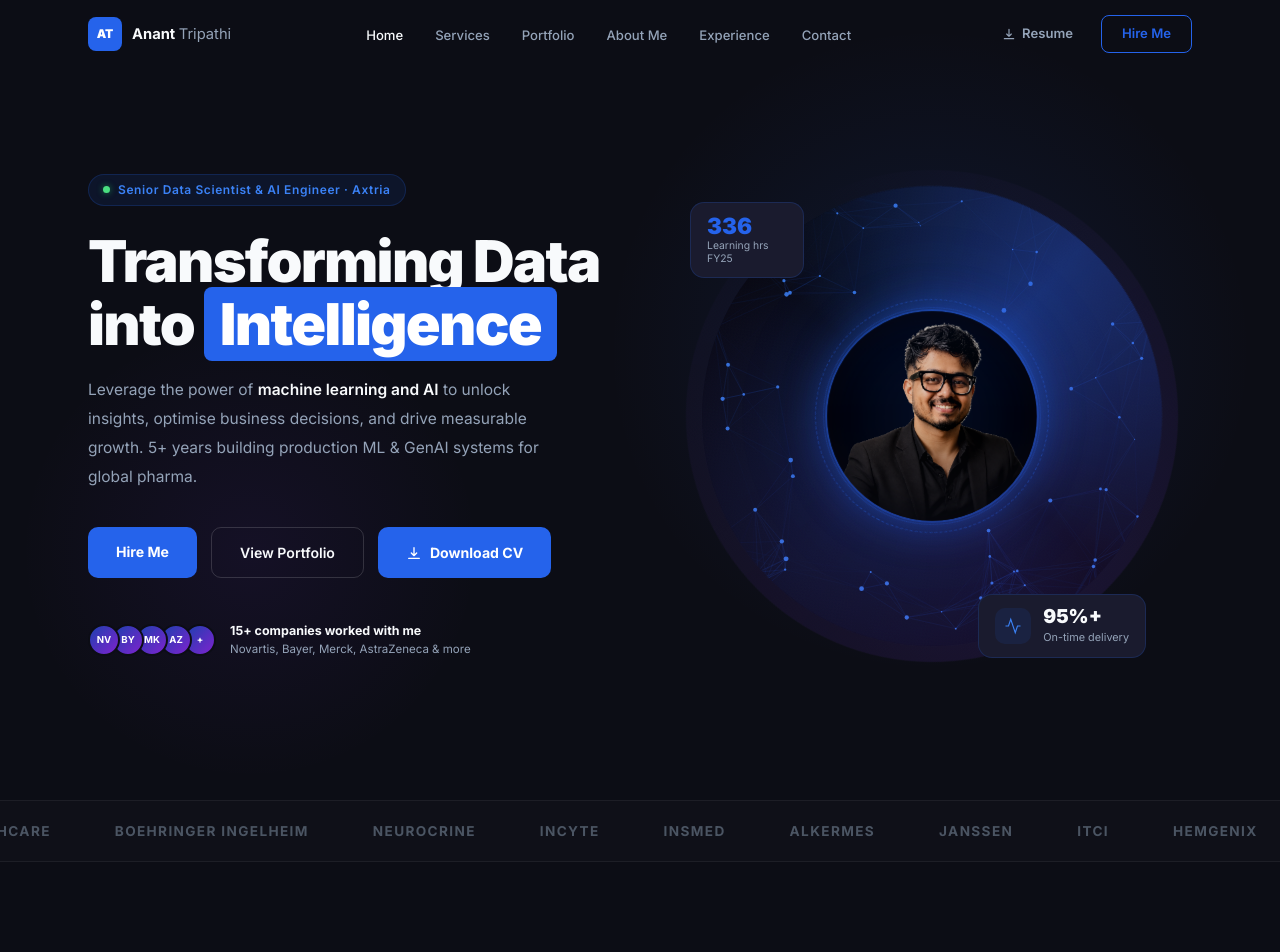
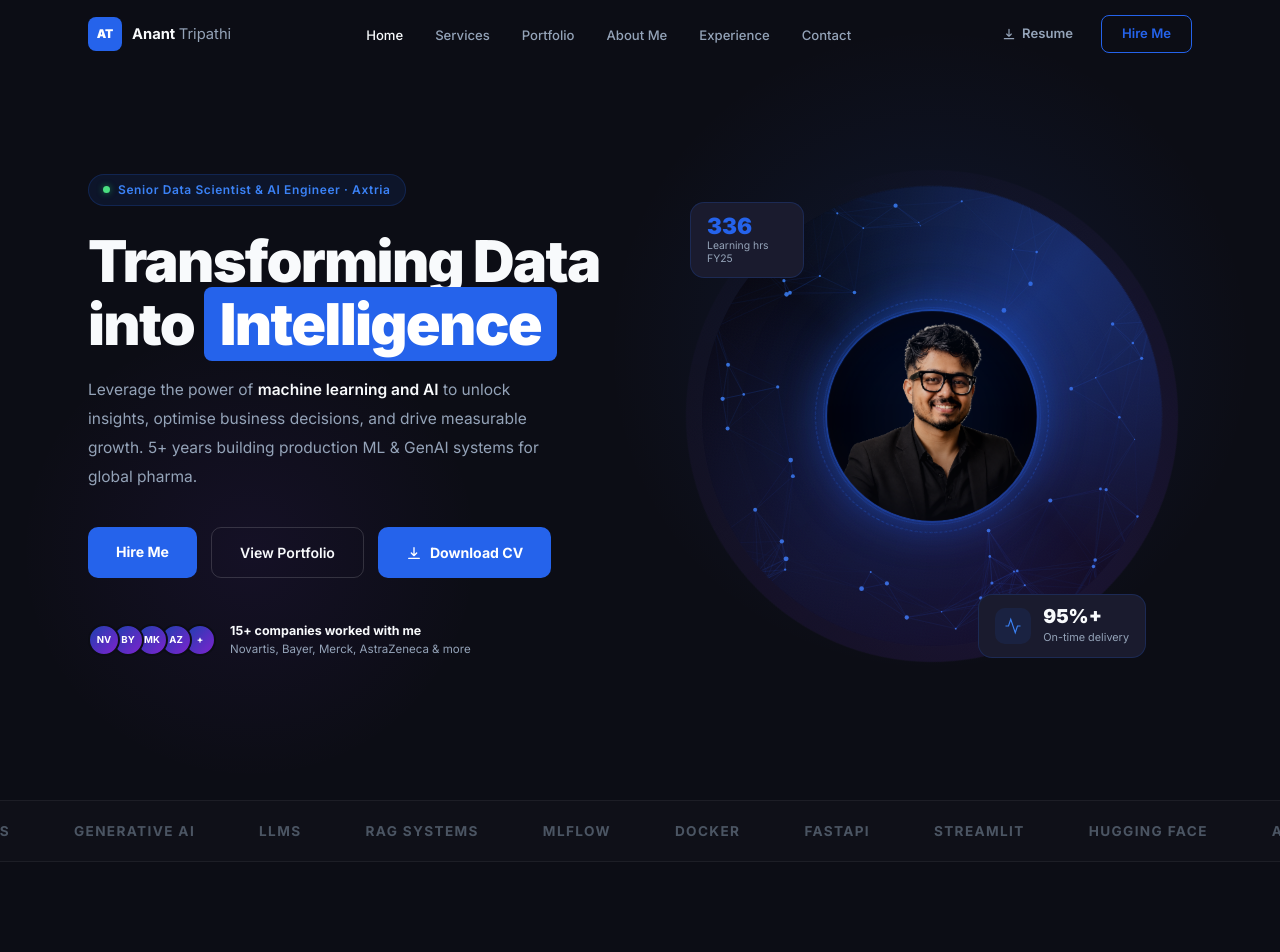
Before and after one commit to ananttripathiak/ananttripathiak.github.io, a Next.js app: page / in a window 1280 px wide. Shown: the top 952 px of the page. Built offline with nearby package versions, Linux system fonts and the light colour scheme.

Commit message:
feat: replace clients marquee with tech stack

```diff
--- a/src/components/ClientsBar.tsx
+++ b/src/components/ClientsBar.tsx
@@ -1,18 +1,20 @@
-const clients = [
-  'Novartis', 'Bayer', 'Merck', 'AstraZeneca', 'ViiV Healthcare',
-  'Boehringer Ingelheim', 'Neurocrine', 'Incyte', 'Insmed',
-  'Alkermes', 'Janssen', 'ITCI', 'Hemgenix', 'Idelvion',
+const techs = [
+  'Python', 'PyTorch', 'TensorFlow', 'Scikit-Learn', 'XGBoost', 'LightGBM',
+  'LangChain', 'LlamaIndex', 'Transformers', 'Keras', 'Generative AI', 'LLMs',
+  'RAG Systems', 'MLflow', 'Docker', 'FastAPI', 'Streamlit', 'Hugging Face',
+  'AWS', 'GCP', 'Azure OpenAI', 'Databricks', 'Snowflake', 'GitHub Actions',
+  'FAISS', 'Pinecone', 'PostgreSQL', 'MongoDB', 'Pandas', 'NumPy', 'Prompt Engineering',
 ]
 
 export default function ClientsBar() {
-  const doubled = [...clients, ...clients]
+  const doubled = [...techs, ...techs]
   return (
     <div className="bg-bg-2 border-y border-white/[0.06] py-5 overflow-hidden group">
       <div className="flex gap-16 w-max animate-marquee group-hover:[animation-play-state:paused]">
         {doubled.map((c, i) => (
           <span
             key={i}
-            className="text-[0.85rem] font-bold text-t3 uppercase tracking-widest shrink-0 hover:text-t2 transition-colors cursor-default"
+            className="text-[0.85rem] font-bold text-t3 uppercase tracking-widest shrink-0 hover:text-accent-light transition-colors cursor-default"
           >
             {c}
           </span>
```
